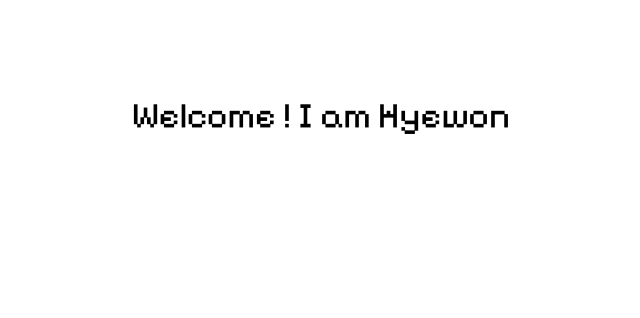
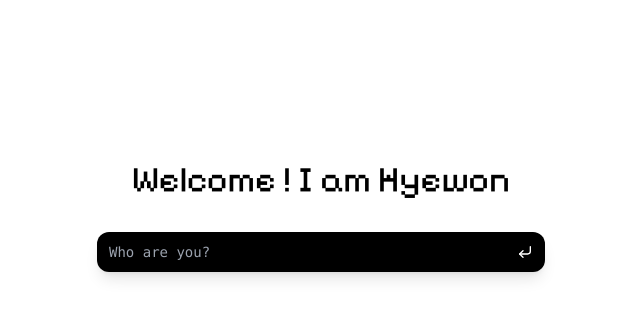
Before and after one commit to IMHYEWON/my-app, a Next.js app: page / in a window 1280 px wide. Shown: the top 318 px of the page, without its empty margins (319-959 px from the left). Built offline with nearby package versions, Linux system fonts and the light colour scheme.

Commit message:
후아유?

```diff
--- a/package.json
+++ b/package.json
@@ -13,6 +13,7 @@
     "@vercel/node": "^3.1.0",
     "@vercel/postgres": "^0.8.0",
     "axios": "^1.6.8",
+    "lucide-react": "^0.378.0",
     "next": "14.2.3",
     "react": "^18",
     "react-dom": "^18"
--- /dev/null
+++ b/src/components/whoareyou/index.tsx
@@ -0,0 +1,3 @@
+export function WhoAreYouForm() {
+
+}
--- /dev/null
+++ b/src/pages/api/slack.ts
@@ -0,0 +1,39 @@
+// pages/api/send-to-slack.ts
+import type { NextApiRequest, NextApiResponse } from 'next';
+
+const webhookUrl = process.env.SLACK_WEBHOOK_URL;
+
+export default async function handler(req: NextApiRequest, res: NextApiResponse) {
+  if (req.method === 'POST') {
+    const { message } = req.body;
+
+    if (!message) {
+      return res.status(400).json({ error: 'Message is required' });
+    }
+
+    try {
+      const response = await fetch(webhookUrl!, {
+        method: 'POST',
+        headers: {
+          'Content-Type': 'application/json',
+        },
+        body: JSON.stringify({ text: message }),
+      });
+
+      if (!response.ok) {
+        throw new Error('Failed to send message to Slack');
+      }
+
+      res.status(200).json({ success: true });
+    } catch (error) {
+      if (error instanceof Error) {
+        res.status(500).json({ error: error.message });
+      } else {
+        res.status(500).json({ error: 'An unknown error occurred' });
+      }
+    }
+  } else {
+    res.setHeader('Allow', ['POST']);
+    res.status(405).end(`Method ${req.method} Not Allowed`);
+  }
+}
--- a/src/pages/index.tsx
+++ b/src/pages/index.tsx
@@ -1,16 +1,69 @@
-import Image from "next/image";
+import { useState } from 'react';
+import { CornerDownLeft } from "lucide-react";
 import { Pixelify_Sans } from "next/font/google";
 
 const pixelify = Pixelify_Sans({ subsets: ["latin"] });
 
 export default function Home() {
+  const [inputValue, setInputValue] = useState('');
+
+  const handleInputChange = (e: React.ChangeEvent<HTMLInputElement>) => {
+    setInputValue(e.target.value);
+  };
+
+  const handleSubmit = async () => {
+    if (!inputValue.trim()) {
+      alert('누구세용?');
+      return;
+    }
+
+    try {
+      const response = await fetch('/api/slack', {
+        method: 'POST',
+        headers: {
+          'Content-Type': 'application/json',
+        },
+        body: JSON.stringify({ message: inputValue }),
+      });
+
+      const data = await response.json();
+
+      if (response.ok) {
+        alert('아하?!');
+        setInputValue('');
+      } else {
+        throw new Error(data.error || 'Something went wrong');
+      }
+    } catch (error) {
+      if (error instanceof Error) {
+        alert(`Error: ${error.message}`);
+      } else {
+        alert('An unknown error occurred');
+      }
+    }
+  };
+
   return (
     <main
-      className={`flex min-h-screen flex-col items-center justify-between p-24 ${pixelify.className}`}
+      className={`py-[15vh] sm:py-[20vh] flex flex-col items-center justify-center ${pixelify.className}`}
     >
-      <h1 className="transition hover:scale-110 z-10 text-4xl animate-title font-display whitespace-nowrap bg-clip-text ">
+      <h1 className="transition hover:scale-110 z-10 text-4xl animate-title font-display whitespace-nowrap bg-clip-text mb-8">
         Welcome ! I am Hyewon
       </h1>
+      <div className="max-w-md space-y-4 w-full animate-in fade-in slide-in-from-bottom-4 duration-1200 ease-in-out">
+        <div className="bg-black rounded-xl shadow-lg h-fit flex flex-row px-1 items-center w-full">
+        <input type="text"
+                placeholder="Who are you?"
+                value={inputValue}
+                onChange={handleInputChange}
+                className="bg-transparent text-white placeholder:text-gray-400 ring-0 outline-none resize-none py-2.5 px-2 font-mono text-sm h-10 w-full transition-all duration-300" />
+          <button
+              onClick={handleSubmit}
+              className="text-white rounded-lg hover:bg-white/25 focus:bg-white/25 w-8 h-8 aspect-square flex items-center justify-center ring-0 outline-0">
+            <CornerDownLeft size={16} className="-ml-px"/>
+          </button>
+        </div>
+      </div>
     </main>
   );
 }
```
Also changed, not shown: 1 other file (tests, documents, lock files or other folders).
